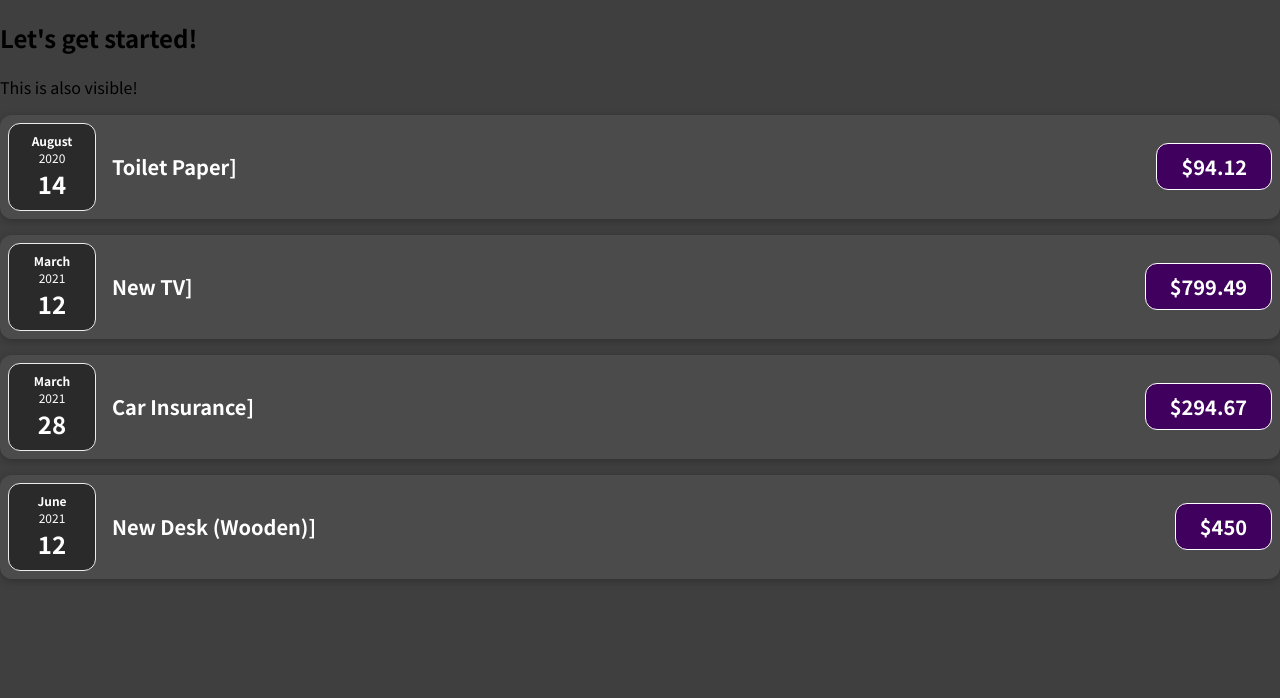
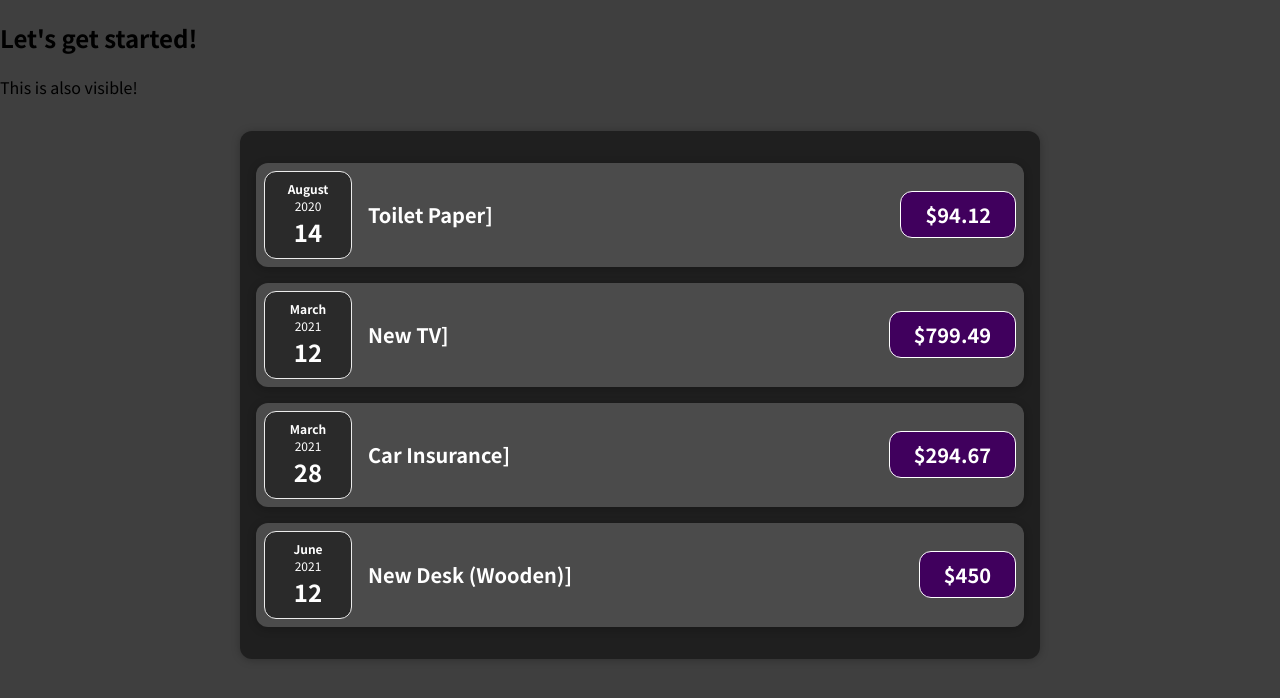
Before and after one commit to Mardiniii/expenses-app, a JavaScript app: page / in a window 1280 px wide. Shown: the top 698 px of the page. Built offline with nearby package versions, Linux system fonts and the light colour scheme.

Commit message:
`Expenses` component split from `App` component

```diff
--- a/src/App.js
+++ b/src/App.js
@@ -1,4 +1,4 @@
-import ExpenseItem from "./components/ExpenseItem";
+import Expenses from "./components/Expenses";
 
 function App() {
   const expenses = [
@@ -28,26 +28,7 @@ function App() {
       <h2>Let's get started!</h2>
       <p>This is also visible!</p>
 
-      <ExpenseItem
-        title={expenses[0].title}
-        amount={expenses[0].amount}
-        date={expenses[0].date}
-      />
-      <ExpenseItem
-        title={expenses[1].title}
-        amount={expenses[1].amount}
-        date={expenses[1].date}
-      />
-      <ExpenseItem
-        title={expenses[2].title}
-        amount={expenses[2].amount}
-        date={expenses[2].date}
-      />
-      <ExpenseItem
-        title={expenses[3].title}
-        amount={expenses[3].amount}
-        date={expenses[3].date}
-      />
+      <Expenses items={expenses} />
     </div>
   );
 }
--- /dev/null
+++ b/src/components/Expenses.css
@@ -0,0 +1,9 @@
+.expenses {
+  padding: 1rem;
+  background-color: rgb(31, 31, 31);
+  margin: 2rem auto;
+  width: 50rem;
+  max-width: 95%;
+  border-radius: 12px;
+  box-shadow: 0 1px 8px rgba(0, 0, 0, 0.25);
+}
--- /dev/null
+++ b/src/components/Expenses.js
@@ -0,0 +1,18 @@
+import ExpenseItem from "./ExpenseItem";
+import "./Expenses.css";
+
+function Expenses(props) {
+  return (
+    <div className="expenses">
+      {props.items.map((expense) => (
+        <ExpenseItem
+          title={expense.title}
+          amount={expense.amount}
+          date={expense.date}
+        />
+      ))}
+    </div>
+  );
+}
+
+export default Expenses;
```
